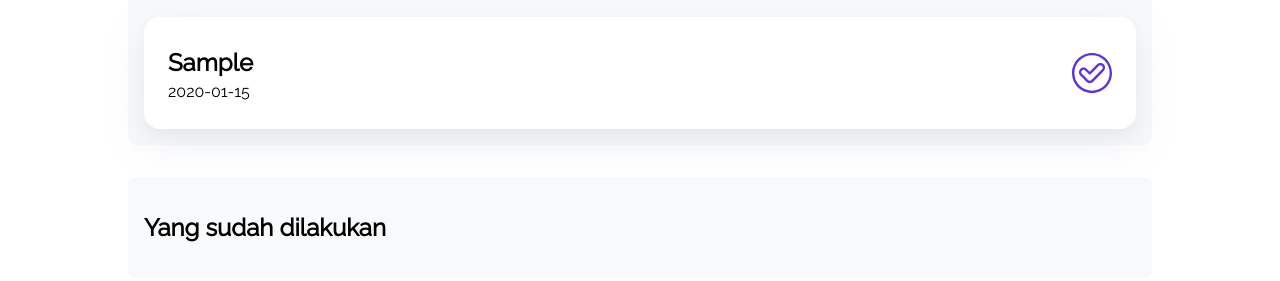
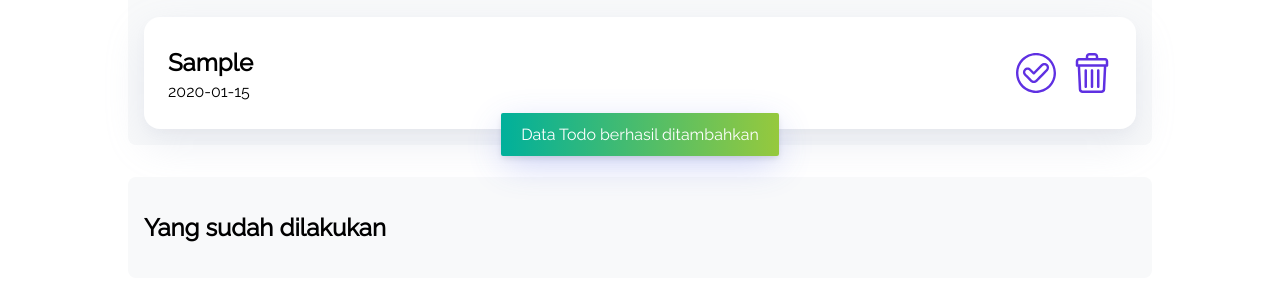
Before and after one commit to akmalamang/todoListAppNoid.com, a plain HTML site: page index.html in a window 1280 px wide. Both pictures are taken after typing "Sample", "2020-01-15" into the empty fields and a click on the input "Submit". Shown: the part 629-910 px from the top of the page. Drawn offline with nearby package versions, Linux system fonts and the light colour scheme.

Commit message:
perubahan pada delete data yang harus di lakukan

```diff
--- a/app.js
+++ b/app.js
@@ -16,11 +16,13 @@ document.addEventListener('DOMContentLoaded', () => {
     addTodo();
   });
 
+  // Memeriksa apakah storage (localStorage) tersedia sebelum memuat data
   if (isStorageExist()) {
     loadDataFromStorage();
   }
 });
 
+// Fungsi untuk membuat elemen tugas (todo) berdasarkan objek todo
 const makeTodo = (todoObject) => {
   // membuat tag h2 dengan javascript
   const textTitle = document.createElement('h2');
@@ -56,17 +58,23 @@ const makeTodo = (todoObject) => {
     container.append(undoButton, trashButton);
   } else {
     const chekButton = document.createElement('button');
+    const chekButton2 = document.createElement('button');
     chekButton.classList.add('check-button');
+    chekButton2.classList.add('trash-button');
 
     chekButton.addEventListener('click', () => {
       addTaskToComplate(todoObject.id);
     });
-    container.append(chekButton);
+    chekButton2.addEventListener('click', () => {
+      removeTaskFromComplated(todoObject.id);
+    });
+    container.append(chekButton, chekButton2);
   }
-
+  // ... (membuat elemen-elemen HTML untuk menampilkan tugas)
   return container;
 };
 
+// Fungsi untuk menambahkan tugas ke daftar selesai (completed)
 function addTaskToComplate(todoId) {
   const todoTarget = findTodo(todoId);
 
@@ -77,6 +85,7 @@ function addTaskToComplate(todoId) {
   saveData();
 }
 
+// Fungsi untuk mencari objek tugas berdasarkan ID
 function findTodo(todoId) {
   for (const todoItem of todos) {
     if (todoItem.id === todoId) {
@@ -86,6 +95,7 @@ function findTodo(todoId) {
   return null;
 }
 
+// Fungsi untuk menghapus tugas dari daftar selesai (completed) dan tidak (completed)
 function removeTaskFromComplated(todoId) {
   const todoTarget = findTodoIndex(todoId);
 
@@ -96,6 +106,7 @@ function removeTaskFromComplated(todoId) {
   saveData();
 }
 
+// Fungsi untuk mencari indeks tugas berdasarkan ID
 function findTodoIndex(todoId) {
   for (const index in todos) {
     if (todos[index].id === todoId) {
@@ -105,6 +116,7 @@ function findTodoIndex(todoId) {
   return -1;
 }
 
+// Fungsi untuk membatalkan tugas dari daftar selesai (completed)
 function undoTaskFromComplated(todoId) {
   const todoTarget = findTodo(todoId);
 
@@ -184,6 +196,7 @@ document.addEventListener(RENDER_EVENT, () => {
   }
 });
 
+// Konstanta dan fungsi untuk menangani penyimpanan data ke localStorage
 const SAVED_EVENT = 'saved-todo';
 const STORAGE_KEY = 'TODO_APPS';
 
@@ -195,7 +208,7 @@ const saveData = () => {
   }
 };
 
-// boeelan
+//  Fungsi untuk memeriksa apakah localStorage tersedia di browser(boelan)
 const isStorageExist = () => {
   if (typeof Storage === undefined) {
     alert('Browser kamu tidak mendukung local storage');
@@ -204,10 +217,23 @@ const isStorageExist = () => {
   return true;
 };
 
+// Event listener untuk menampilkan data yang tersimpan di localStorage
 document.addEventListener(SAVED_EVENT, () => {
+  const message = 'Data Todo berhasil ditambahkan';
+
+  // tampilakn toast menggunkan toastify
+  Toastify({
+    text: message,
+    duration: 3000,
+    gravity: 'bottom',
+    position: 'center',
+    backgroundColor: 'linear-gradient(to right, #00b09b, #96c93d)',
+  }).showToast();
+
   console.log(localStorage.getItem(STORAGE_KEY));
 });
 
+// Fungsi untuk memuat data dari localStorage saat aplikasi dimuat
 const loadDataFromStorage = () => {
   const serializeData = localStorage.getItem(STORAGE_KEY);
   let data = JSON.parse(serializeData);
--- a/index.html
+++ b/index.html
@@ -27,6 +27,9 @@
             font-weight: 700;
         }
     </style>
+
+    <link rel="stylesheet" href="https://cdn.jsdelivr.net/npm/toastify-js/src/toastify.min.css">
+
 </head>
 
 <body>
@@ -65,7 +68,7 @@
     </div>
 
     <script src="./app.js" type="text/javascript"></script>
-
+    <script src="https://cdn.jsdelivr.net/npm/toastify-js"></script>
 </body>
 
 </html>
```
